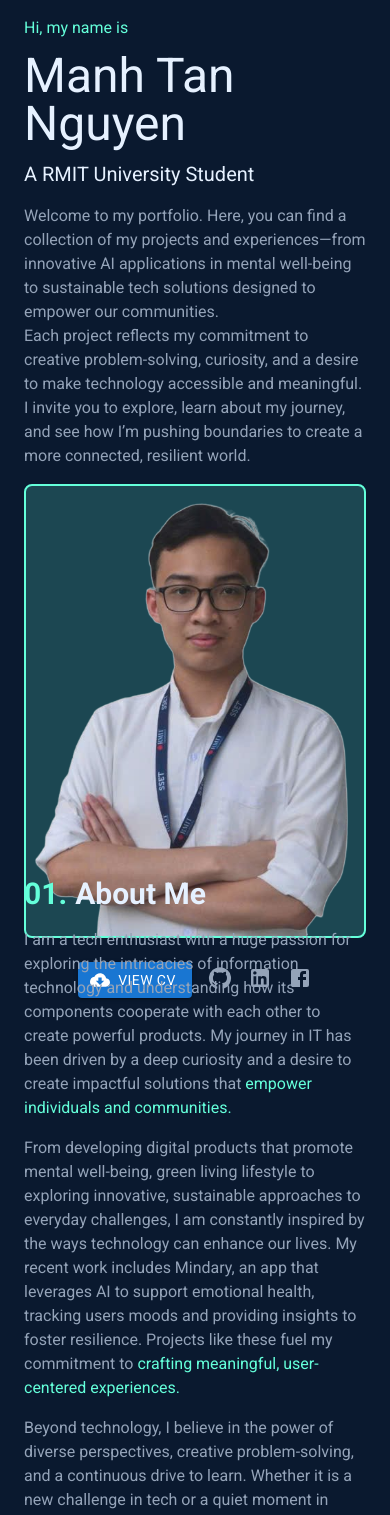
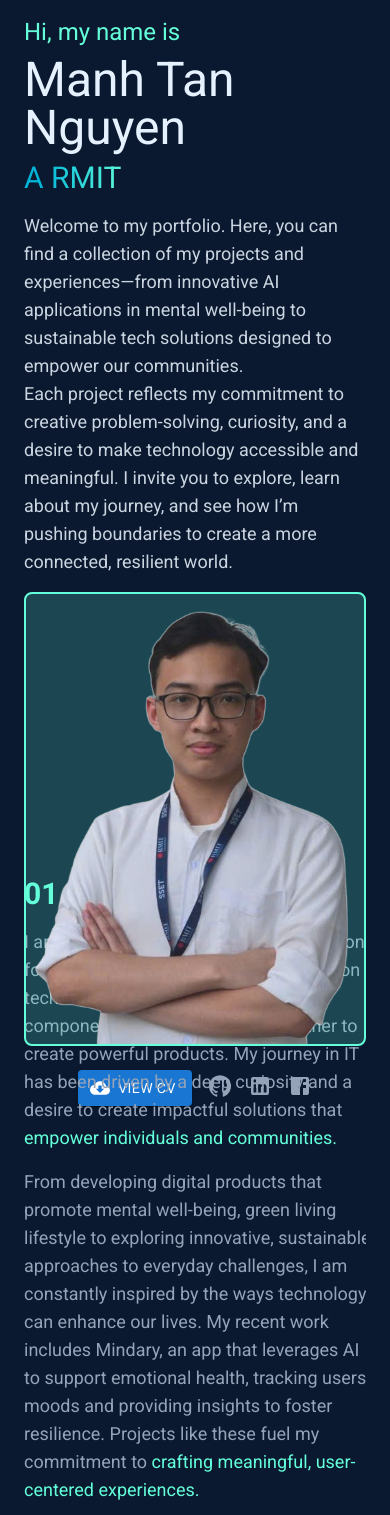
Before and after one commit to TanNguyen17/Personal-Portfolio, a Next.js app: page / in a window 390 px wide. Shown: the top 1515 px of the page. Built offline with nearby package versions, Linux system fonts and the light colour scheme.

Commit message:
update animation

```diff
--- a/app/components/AboutMe.tsx
+++ b/app/components/AboutMe.tsx
@@ -1,26 +1,33 @@
+"use client"
 import React from 'react'
-// import { motion, AnimatePresence } from "framer-motion";
+import { motion } from "framer-motion";
 
 const AboutMe = () => {
     return (
-        <section id='about' className='text-slate-400 mb-10'>
+        <motion.section
+            id='about'
+            className='text-slate-400 mb-10 h-screen'
+            whileInView={{ opacity: 1, x: 0 }}
+            initial={{ opacity: 0, x: 100 }}
+            transition={{ duration: 0.5 }}
+        >
             <div className='flex flex-row gap-2 mb-4 font-bold'>
                 <h1 className='text-3xl text-green'>01. </h1>
                 <h1 className='text-3xl text-white'>About Me</h1>
             </div>
-            <p className='mb-4'>
+            <p className='mb-4 text-lg'>
                 I am a tech enthusiast with a huge passion for exploring the intricacies of information technology and understanding how its components cooperate with each other to create powerful products.
-                My journey in IT has been driven by a deep curiosity and a desire to create impactful solutions that <span className=' text-green decoration-green underlined'>empower individuals and communities.</span>
+                My journey in IT has been driven by a deep curiosity and a desire to create impactful solutions that <span className='underlined text-green decoration-green'>empower individuals and communities.</span>
             </p>
 
-            <p className='mb-4  '>
+            <p className='mb-4 text-lg'>
                 From developing digital products that promote mental well-being, green living lifestyle to exploring innovative, sustainable approaches to everyday challenges, I am constantly inspired by the ways technology can enhance our lives.
-                My recent work includes Mindary, an app that leverages AI to support emotional health, tracking users moods and providing insights to foster resilience. Projects like these fuel my commitment to <a className=' text-green decoration-green underlined_1'>crafting meaningful, user-centered experiences.</a>
+                My recent work includes Mindary, an app that leverages AI to support emotional health, tracking users moods and providing insights to foster resilience. Projects like these fuel my commitment to <span className='underlined text-green decoration-green'>crafting meaningful, user-centered experiences.</span>
             </p>
-            <p>
-                Beyond technology, I believe in the power of diverse perspectives, creative problem-solving, and a continuous drive to learn. Whether it is a new challenge in tech or a quiet moment in nature, I am always seeking inspiration to shape ideas that <a className='text-green decoration-green underlined'>make a difference.</a>
+            <p className='text-lg'>
+                Beyond technology, I believe in the power of diverse perspectives, creative problem-solving, and a continuous drive to learn. Whether it is a new challenge in tech or a quiet moment in nature, I am always seeking inspiration to shape ideas that <span className='underlined text-green decoration-green'>make a difference.</span>
             </p>
-        </section>
+        </motion.section>
     )
 }
 
--- a/app/components/Header.tsx
+++ b/app/components/Header.tsx
@@ -1,26 +1,71 @@
+'use client'
 import React from 'react'
 import Image from 'next/image'
+import { TypeAnimation } from 'react-type-animation';
+import { motion } from "framer-motion"
+
+const container = (delay: number) => ({
+    hidden: { x: -100, opacity: 0 },
+    visible: {
+        x: 0,
+        opacity: 1,
+        transition: { duration: 0.5, delay: delay }
+    }
+})
 
 const Header = () => {
     return (
         <header>
-            <h3 className=' ext-xl text-green'>Hi, my name is</h3>
-            <h1 className='text-5xl text-white mt-3'>Manh Tan Nguyen</h1>
-            <h3 className='text-xl text-white mt-3'>A RMIT University Student</h3>
-            <div className='flex flex-col items-center md:flex-row w-full gap-4 mr-0 md:mr-4 mt-4'>
-                <div className='w-full md:w-2/3'>
-                    <p className='text-base text-slate-400'>
+            <motion.div
+                variants={container(0)}
+                initial="hidden"
+                animate="visible"
+            >
+                <h3 className='text-2xl text-green'>Hi, my name is</h3>
+                <h1 className='text-5xl text-white my-2'>Manh Tan Nguyen</h1>
+                <TypeAnimation
+                    sequence={[
+                        // Same substring at the start will only be typed out once, initially
+                        'A RMIT University Student',
+                        800, // wait 1s before replacing "Mice" with "Hamsters"
+                        'A Tech Enthusiast',
+                        800,
+                        'An Innovator',
+                        800,
+                    ]}
+                    wrapper="span"
+                    speed={60}
+                    // style={{ fontSize: '2em', display: 'inline-block' }}
+                    repeat={Infinity}
+                    className='text-3xl text-transparent bg-clip-text bg-gradient-to-r from-[#00b4d8] from-15% to-[#64ffda]'
+                />
+            </motion.div>
+            <div
+                className='flex flex-col items-center md:flex-row w-full gap-4 mr-0 md:mr-4 mt-4'
+            >
+                <motion.div
+                    className='w-full md:w-2/3 text-lg text-slate-300'
+                    variants={container(0.5)}
+                    initial="hidden"
+                    animate="visible"
+                >
+                    <p className=''>
                         Welcome to my portfolio. Here, you can find a collection of my projects and experiences—from innovative AI applications in mental well-being to sustainable tech solutions designed to empower our communities.
                     </p>
-                    <p className='text-base text-slate-400'>
+                    <p className=''>
                         Each project reflects my commitment to creative problem-solving, curiosity, and a desire to make technology accessible and meaningful. I invite you to explore, learn about my journey, and see how I’m pushing boundaries to create a more connected, resilient world.
                     </p>
-                </div>
+                </motion.div>
                 {/* <Avatar>
                     <AvatarImage src="/personal_cut.png" width={200} sizes='lg' />
                     <AvatarFallback>CN</AvatarFallback>
                 </Avatar> */}
-                <div className='rounded-lg flex flex-col items-centerw-fit lg:w-1/3 h-1/3 z-40 bg-green-20 border-2 border-green'>
+                <motion.div
+                    className='rounded-lg flex flex-col items-centerw-fit lg:w-1/3 h-1/3 z-40 bg-green-20 border-2 border-green'
+                    initial={{ x: 100, opacity: 0 }}
+                    animate={{ x: 0, opacity: 1 }}
+                    transition={{ duration: 1, delay: 0.5 }}
+                >
                     <Image
                         src='/personal_cut.png'
                         alt='personal portrait'
@@ -30,7 +75,7 @@ const Header = () => {
                         // style={{ width: '40%', height: '50%' }}
                         className='bg-no-repeat bg-center w-auto h-3/4 object-fit z-0'
                     />
-                </div>
+                </motion.div>
             </div>
         </header>
     )
--- a/app/components/LeftSide.tsx
+++ b/app/components/LeftSide.tsx
@@ -1,3 +1,4 @@
+'use client'
 import React from 'react'
 import Header from './Header'
 import GitHubIcon from '@mui/icons-material/GitHub';
@@ -5,16 +6,28 @@ import LinkedInIcon from '@mui/icons-material/LinkedIn';
 import FacebookIcon from '@mui/icons-material/Facebook';
 import Button from '@mui/material/Button';
 import CloudDownloadIcon from '@mui/icons-material/CloudDownload';
+import { motion } from "framer-motion"
+
+const container = (delay: number) => ({
+    hidden: { x: -100, opacity: 0 },
+    visible: {
+        x: 0,
+        opacity: 1,
+        transition: { duration: 0.5, delay: delay }
+    }
+})
 
 const LeftSide = () => {
     return (
 
         <div className='max-h-screen'>
             <Header />
-            <div>
-
-            </div>
-            <div className='flex flex-row text-slate-400 gap-4 mt-6 justify-center md:justify-start'>
+            <motion.div
+                className='flex flex-row text-slate-400 gap-4 mt-6 justify-center md:justify-start'
+                variants={container(1)}
+                initial="hidden"
+                animate="visible"
+            >
                 <a href="" target='_blank'>
                     <Button variant="contained" startIcon={<CloudDownloadIcon />} className='text-green border-green bg-green-20 transition hover:scale-125  duration-500 ease-in-out'>
                         View CV
@@ -23,7 +36,7 @@ const LeftSide = () => {
                 <a href='' target='_blank' className='hover:text-green transition-color ease-in-out duration-150 py-1'><GitHubIcon /></a>
                 <a href="https://www.linkedin.com/in/manh-tan-nguyen-6373b3275/" target='_blank' className='hover:text-green transition-color ease-in-out duration-150 py-1'><LinkedInIcon /></a>
                 <a href="https://www.facebook.com/profile.php?id=100013745418228" target='_blank' className='hover:text-green transition-color ease-in-out duration-150 py-1'><FacebookIcon /></a>
-            </div>
+            </motion.div>
         </div>
     )
 }
--- a/app/components/MenuOverlay.tsx
+++ /dev/null
@@ -1,19 +0,0 @@
-import React from 'react'
-import NavLink from './NavLink'
-import { navLinks } from './Navbar'
-
-const MenuOverlay = () => {
-  return (
-    <ul className='flex flex-col py-4 items-center'>
-        {
-            navLinks.map((link, index) => (
-                <li key={index}>
-                    <NavLink href={link.path} title={link.title} />
-                </li>
-            ))
-        }
-    </ul>
-  )
-}
-
-export default MenuOverlay
--- a/app/globals.css
+++ b/app/globals.css
@@ -2,9 +2,9 @@
 @tailwind components;
 @tailwind utilities;
 
-body {
+/* body {
   font-family: Arial, Helvetica, sans-serif;
-}
+} */
 
 @layer base {
   :root {
@@ -98,7 +98,7 @@ p > span::after {
     @apply relative
    }
   .underlined::after {
-    @apply content-[''] bg-purple-500 h-[2px] w-[0%] left-0 -bottom-[3px] rounded-xl absolute duration-300
+    @apply content-[''] bg-green h-[2px] w-[0%] left-0 -bottom-[3px] rounded-xl absolute duration-300
    }
   .underlined:hover::after {
     @apply w-[100%]
--- a/app/page.tsx
+++ b/app/page.tsx
@@ -6,7 +6,7 @@ export default function Home() {
   return (
     <div className="flex flex-col max-w-max bg-navy-blue container px-6 lg:px-12">
       <div className=" flex flex-col lg:flex-row lg:justify-between gap-4 lg:gap-10 w-full relative">
-        <div className="flex sticky lg:top-0 w-full max-h-screen lg:w-1/2 flex-col py-4 lg:py-16">
+        <div className="flex lg:sticky lg:top-0 w-full max-h-screen lg:w-1/2 flex-col py-4 lg:py-16">
           <LeftSide />
         </div>
         <ScrollArea className="w-full lg:w-1/2 overflow-auto py-4 lg:py-16 min-h-screen">
--- a/tailwind.config.ts
+++ b/tailwind.config.ts
@@ -26,6 +26,7 @@ const config: Config = {
 				'white': {
 					DEFAULT: '#e6f1ff',
 				},
+				'custom-gradient': 'linear-gradient(90deg, rgba(0,180,216,1) 20%, rgba(0,255,191,1) 72%)',
 				card: {
 					DEFAULT: 'hsl(var(--card))',
 					foreground: 'hsl(var(--card-foreground))'
```
Also changed, not shown: app/components/Experience.tsx (+17 -13 lines), app/components/Navbar.tsx (deleted, +0 -71 lines), app/components/Project.tsx (+31 -58 lines).
